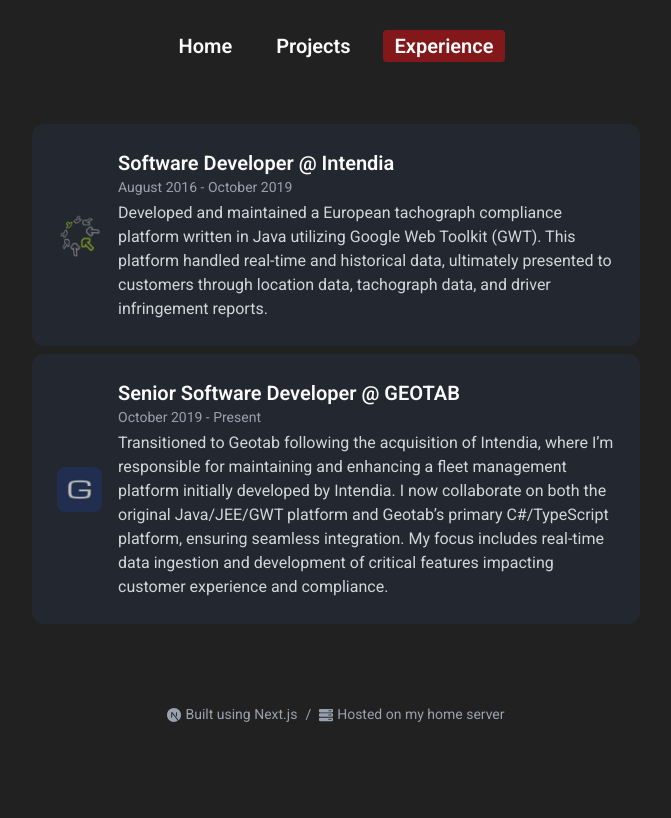
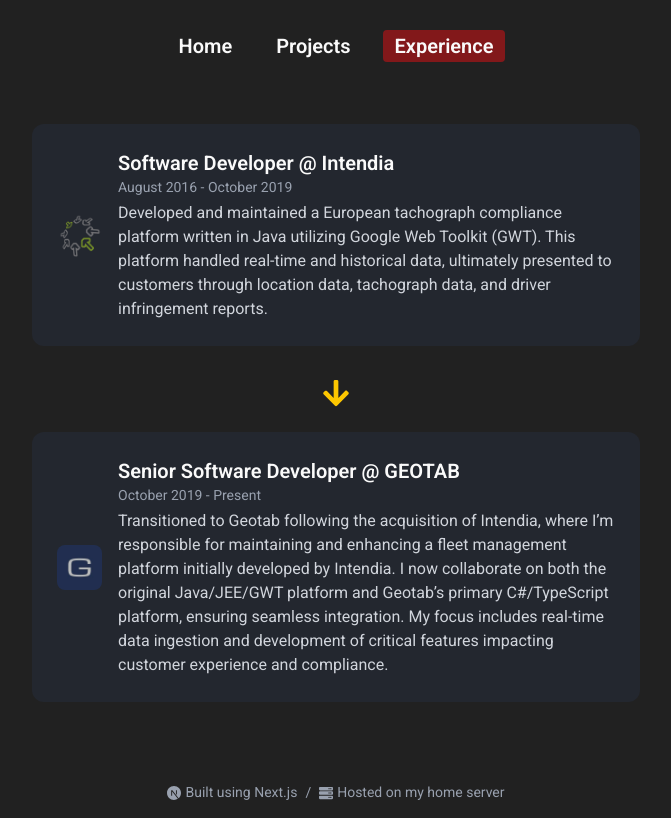
Before and after one commit to alejandrocq/personal-website, a Next.js app: page /experience in a window 1280 px wide. Shown: the whole page, without its empty margins (304-975 px from the left). Built offline with nearby package versions, Linux system fonts and the light colour scheme.

Commit message:
Restore missing arrow in experience page

```diff
--- a/app/experience/page.tsx
+++ b/app/experience/page.tsx
@@ -1,3 +1,4 @@
+import {FaArrowDown} from "react-icons/fa";
 import Image from "next/image";
 import {experiences} from "@/app/utils/constants";
 
@@ -30,6 +31,11 @@
                                 <p className="text-gray-300">{exp.description}</p>
                             </div>
                         </div>
+                        {idx < experiences.length - 1 && (
+                            <div className="flex flex-col items-center">
+                                <FaArrowDown size={30} className="text-yellow-400 m-6" />
+                            </div>
+                        )}
                     </div>
                 ))}
             </div>
```
